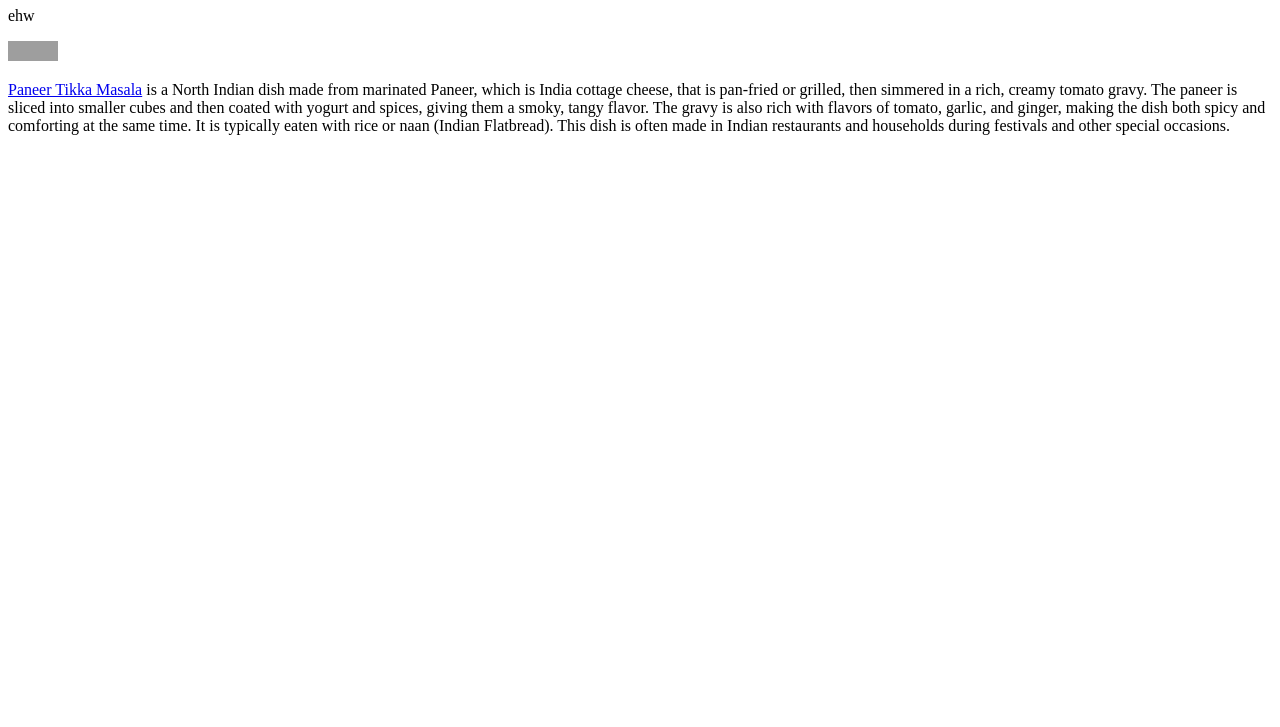
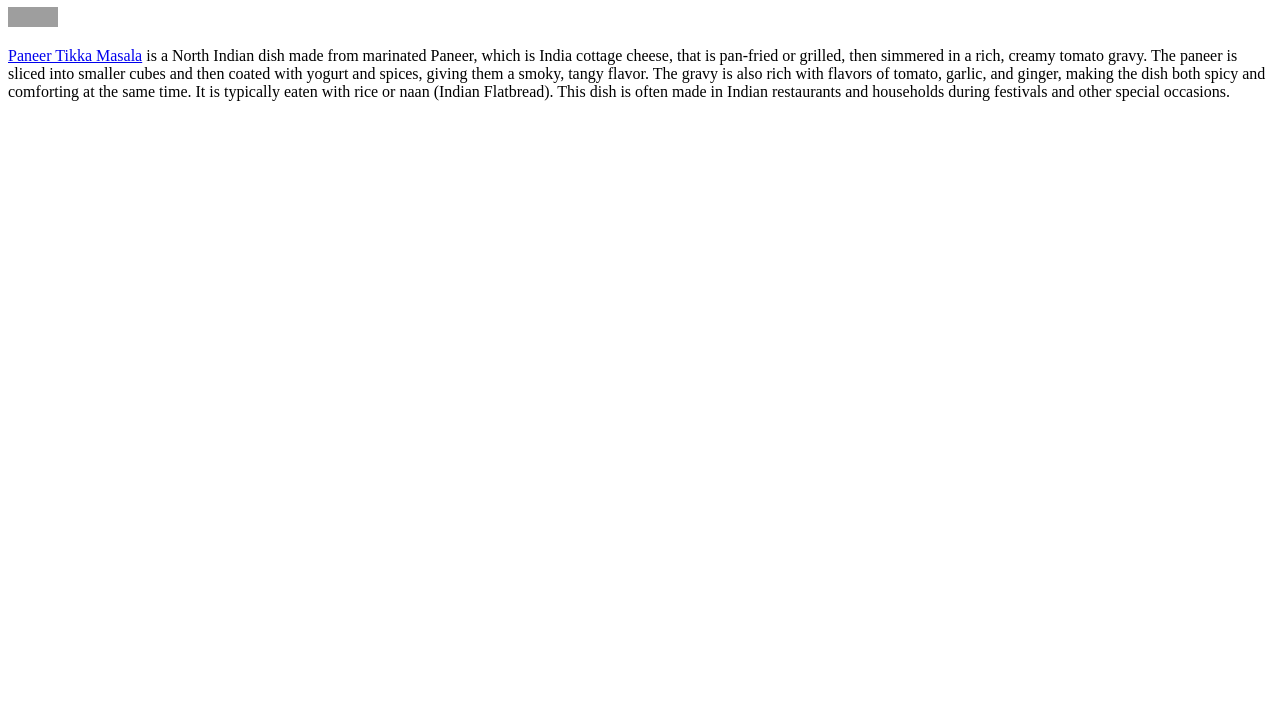
Before and after one commit to nimaaru17/nimaaru17.github.io, a plain HTML site: page index.html in a window 1280 px wide. Shown: the part 73-800 px from the top of the page. Drawn offline with Linux system fonts and the light colour scheme; grey boxes are pictures that could not be loaded.

Commit message:
index.html

```diff
--- a/index.html
+++ b/index.html
@@ -7,7 +7,7 @@
 
 <body>
   <h1>Savory Dishes</h1>
-  <p>ehw</p>
+
     <img src="https://i.pinimg.com/564x/09/e4/ac/09e4acfe3778136b196f0202b45f49d5.jpg" height="20" width="50"alt="Paneer Image"/>
       <p><a href="https://healthynibblesandbits.com/paneer-tikka-masala/"target="_blank">Paneer Tikka Masala</a> is a North Indian dish made from marinated Paneer, which is India cottage cheese, that is pan-fried or grilled, then simmered in a rich, creamy tomato gravy. The paneer is sliced into smaller cubes and then coated with yogurt and spices, giving them a smoky, tangy flavor. The gravy is also rich with flavors of tomato, garlic, and ginger, making the dish both spicy and comforting at the same time. It is typically eaten with rice or naan (Indian Flatbread). This dish is often made in Indian restaurants and households during festivals and other special occasions.</p>
    <h2></h2>
```
